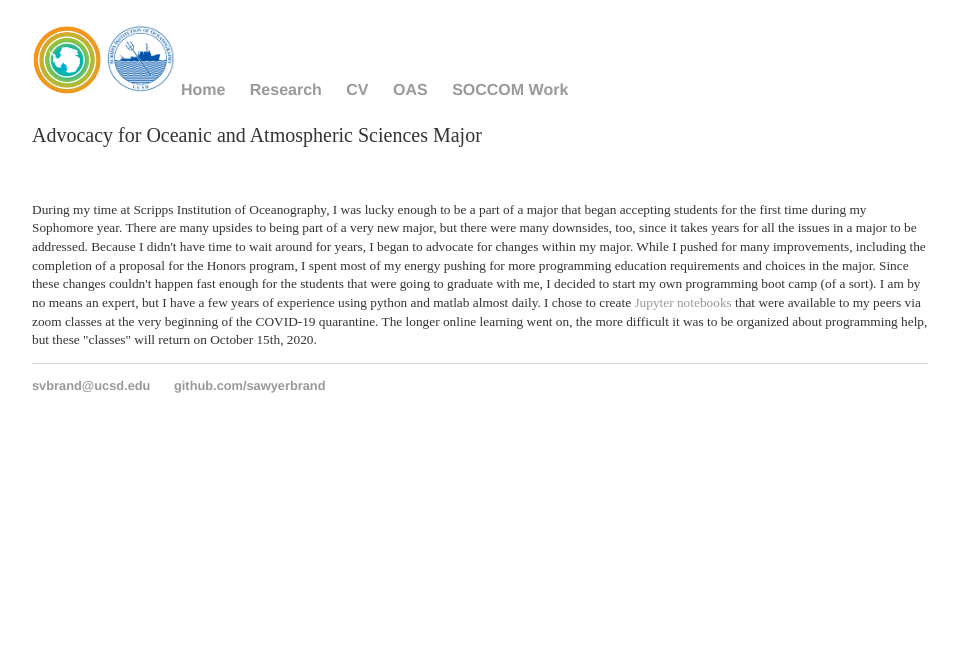
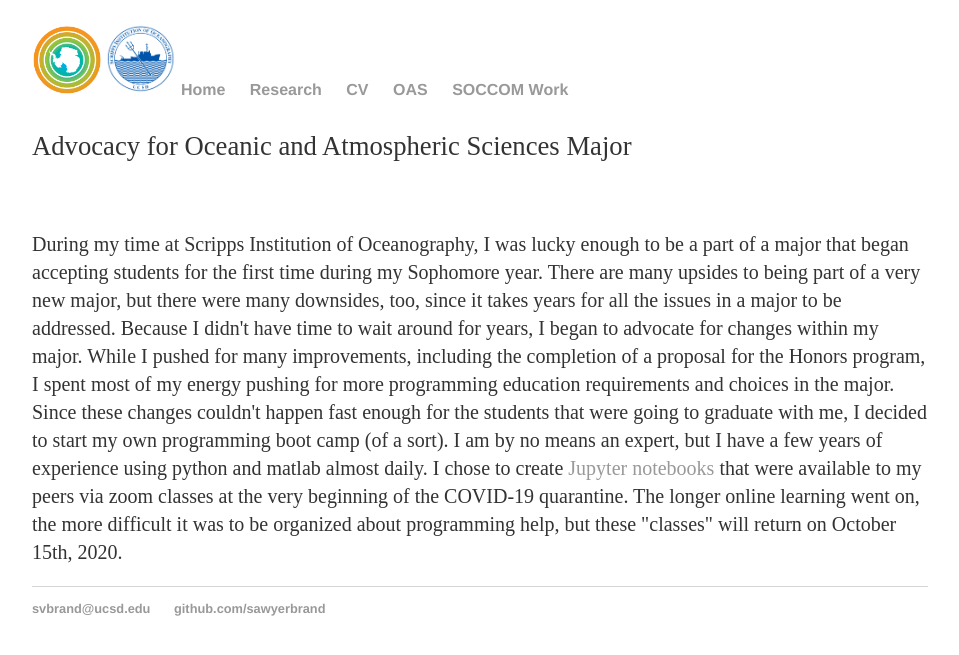
Before and after one commit to SawyerBrand/SawyerBrand.github.io, a Jekyll site: the page built from Python/index.html, in a window 1280 px wide. Shown: the top 655 px of the page, without its empty margins (160-1119 px from the left). Built offline with Jekyll 4.4.1, drawn with Linux system fonts in a browser that asks for light colours.

Commit message:
Update index.html

```diff
--- a/Python/index.html
+++ b/Python/index.html
@@ -2,14 +2,14 @@
 layout: default
 title: Work on Oceanic and Atmospheric Sciences Major
 ---
-<p style="font-size:15pt;"> Advocacy for Oceanic and Atmospheric Sciences Major </p>
+<p style="font-size:20pt;"> Advocacy for Oceanic and Atmospheric Sciences Major </p>
 
 <br>
 
 <link rel="stylesheet" type="text/css" href="/css/main.css">
 
 
- <p style="font-size:10pt;"> During my time at Scripps Institution of Oceanography, I was lucky enough to be a part of a major
+ <p style="font-size:15pt;"> During my time at Scripps Institution of Oceanography, I was lucky enough to be a part of a major
 	 that began accepting students for the first time during my Sophomore year. There are many upsides to being part of a very new major,
 	 but there were many downsides, too, since it takes years for all the issues in a major to be addressed. Because I didn't have time to
 	 wait around for years, I began to advocate for changes within my major. While I pushed for many improvements, including the completion of
```
